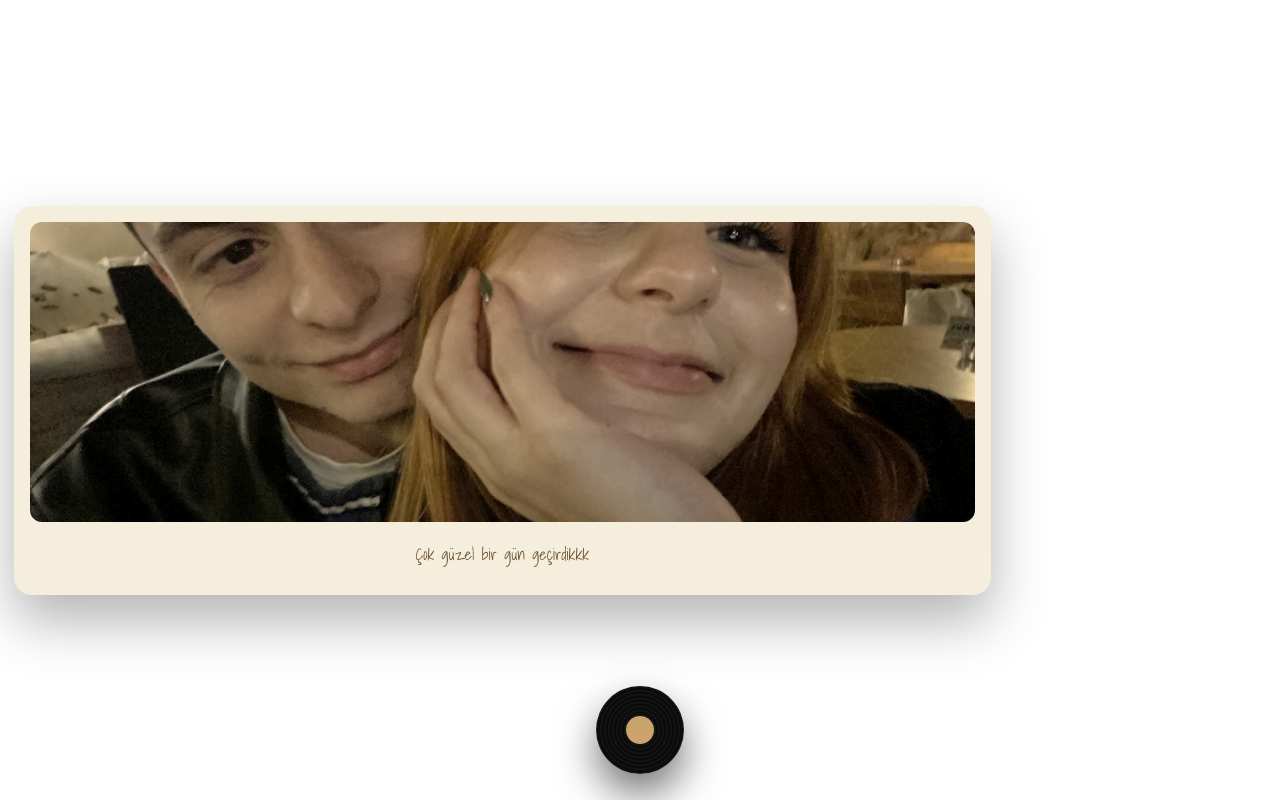
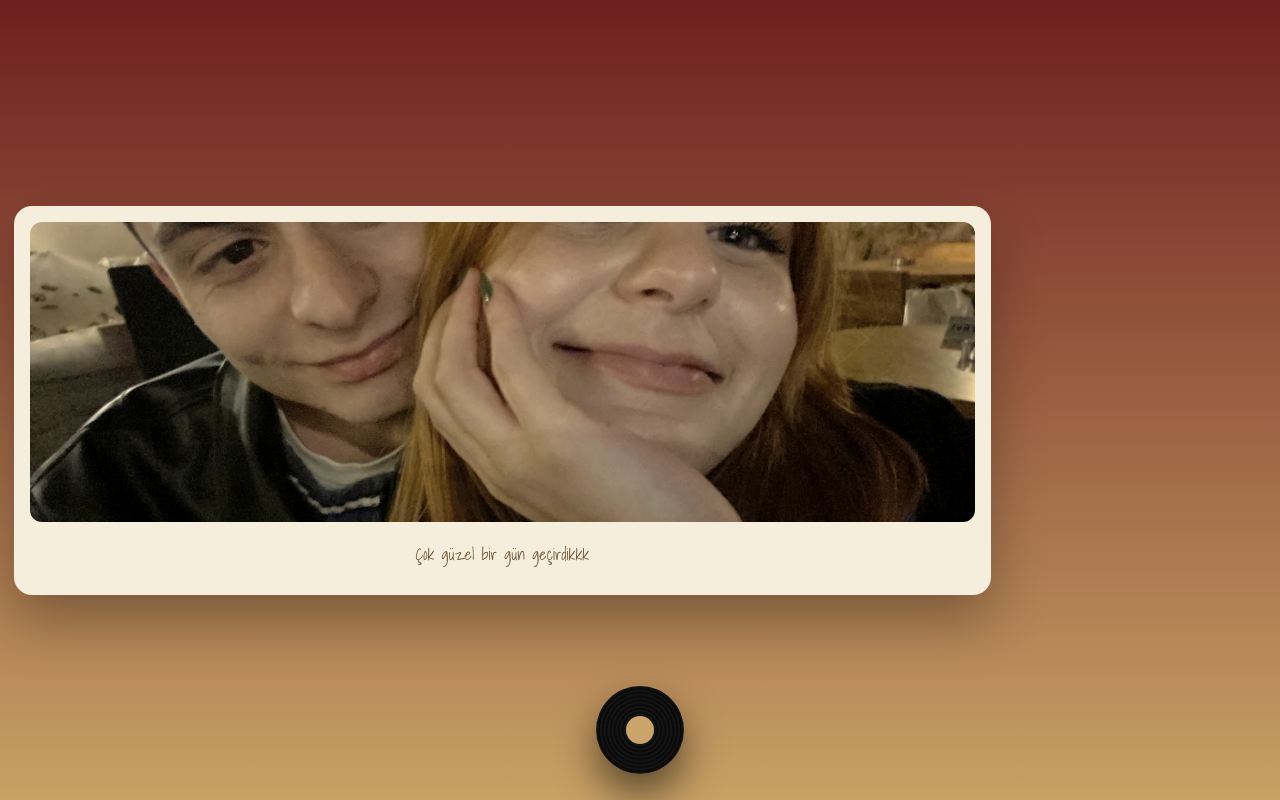
Before and after one commit to omerchann1/mandalinam, a plain HTML site: page index.html in a window 1280 px wide. Drawn offline with Linux system fonts and the light colour scheme.

Commit message:
Update index.html

```diff
--- a/index.html
+++ b/index.html
@@ -13,8 +13,7 @@
 body{
   margin:0;
   font-family:Georgia, serif;
-  background:
-    background:linear-gradient(180deg,#6e1f1f,#c8a165);
+  background:linear-gradient(180deg,#6e1f1f,#c8a165);
 }
 
 /* SCROLL */
```
